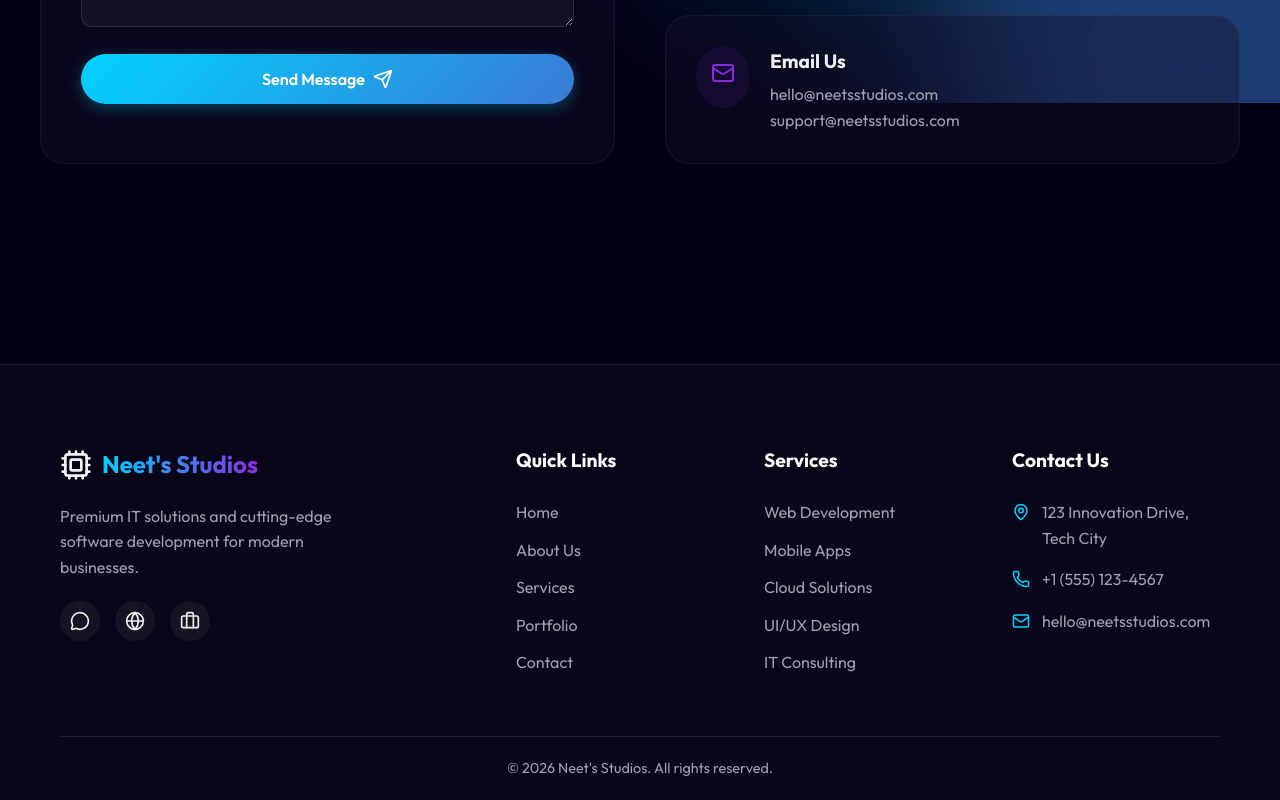
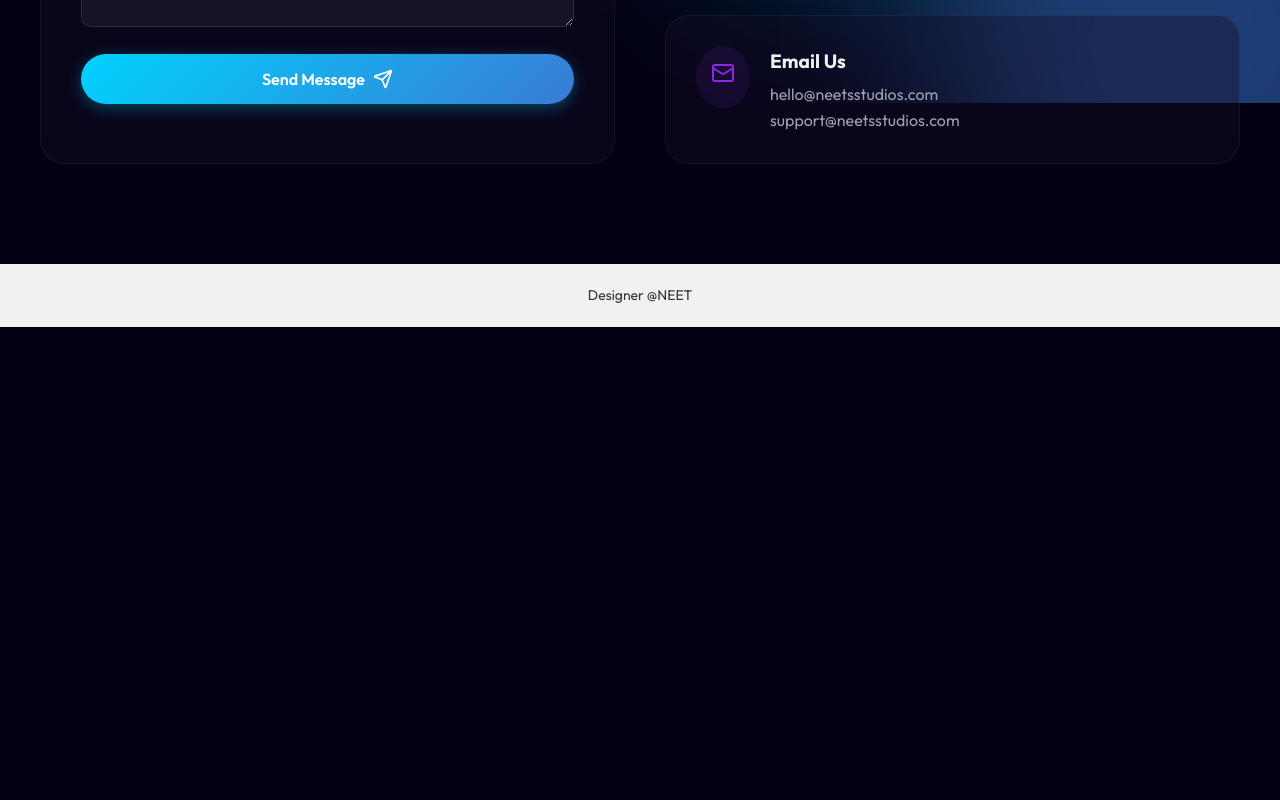
Before and after one commit to kalispidyman/raagneet, a React (Vite) app: page /contact in a window 1280 px wide. Shown: the part 697-1497 px from the top of the page. After the commit the page ends 1024 px from the top, so only its background shows below. Built offline with nearby package versions, Linux system fonts and the light colour scheme.

Commit message:
Add 'Designer @NEET' text to the footer

```diff
--- a/src/components/Footer.css
+++ b/src/components/Footer.css
@@ -1,120 +1,11 @@
-.footer {
-  margin-top: 100px;
-  padding: 80px 0 20px 0;
-  border-bottom: none;
-  border-left: none;
-  border-right: none;
-  border-radius: 0;
+footer {
+    text-align: center;
+    padding: 20px;
+    background-color: #f1f1f1;
 }
 
-.footer-grid {
-  display: grid;
-  grid-template-columns: 2fr 1fr 1fr 1fr;
-  gap: 40px;
-  margin-bottom: 60px;
+footer p {
+    margin: 0;
+    font-size: 14px;
+    color: #333;
 }
-
-.footer-brand {
-  display: flex;
-  flex-direction: column;
-  gap: 20px;
-}
-
-.footer-logo {
-  display: flex;
-  align-items: center;
-  gap: 10px;
-  font-size: 1.5rem;
-  font-weight: 700;
-}
-
-.footer-desc {
-  color: var(--color-text-muted);
-  max-width: 300px;
-}
-
-.social-links {
-  display: flex;
-  gap: 15px;
-}
-
-.social-icon {
-  display: flex;
-  align-items: center;
-  justify-content: center;
-  width: 40px;
-  height: 40px;
-  border-radius: 50%;
-  background: rgba(255, 255, 255, 0.05);
-  color: var(--color-text);
-  transition: var(--transition-fast);
-}
-
-.social-icon:hover {
-  background: var(--color-primary);
-  color: #fff;
-  transform: translateY(-3px);
-  box-shadow: 0 5px 15px rgba(0, 210, 255, 0.3);
-}
-
-.footer-heading {
-  font-size: 1.2rem;
-  margin-bottom: 24px;
-  color: #fff;
-}
-
-.footer-links {
-  display: flex;
-  flex-direction: column;
-  gap: 12px;
-}
-
-.footer-links a {
-  color: var(--color-text-muted);
-  transition: var(--transition-fast);
-}
-
-.footer-links a:hover {
-  color: var(--color-primary);
-  padding-left: 5px;
-}
-
-.contact-info {
-  display: flex;
-  flex-direction: column;
-  gap: 16px;
-}
-
-.contact-info li {
-  display: flex;
-  align-items: flex-start;
-  gap: 12px;
-  color: var(--color-text-muted);
-}
-
-.contact-icon {
-  color: var(--color-primary);
-  flex-shrink: 0;
-  margin-top: 3px;
-}
-
-.footer-bottom {
-  text-align: center;
-  padding-top: 20px;
-  border-top: 1px solid rgba(255, 255, 255, 0.1);
-  color: var(--color-text-muted);
-  font-size: 0.9rem;
-}
-
-@media screen and (max-width: 960px) {
-  .footer-grid {
-    grid-template-columns: 1fr 1fr;
-  }
-}
-
-@media screen and (max-width: 600px) {
-  .footer-grid {
-    grid-template-columns: 1fr;
-    gap: 30px;
-  }
-}
--- a/src/components/Footer.jsx
+++ b/src/components/Footer.jsx
@@ -1,75 +1,12 @@
 import React from 'react';
-import { Link } from 'react-router-dom';
-import { Cpu, Mail, Phone, MapPin, Globe, MessageCircle, Briefcase } from 'lucide-react';
 import './Footer.css';
 
 const Footer = () => {
-  return (
-    <footer className="footer glass">
-      <div className="container">
-        <div className="footer-grid">
-          <div className="footer-brand">
-            <Link to="/" className="footer-logo">
-              <Cpu className="logo-icon" size={32} />
-              <span className="logo-text text-gradient">Neet's Studios</span>
-            </Link>
-            <p className="footer-desc">
-              Premium IT solutions and cutting-edge software development for modern businesses.
-            </p>
-            <div className="social-links">
-              <a href="#" className="social-icon"><MessageCircle size={20} /></a>
-              <a href="#" className="social-icon"><Globe size={20} /></a>
-              <a href="#" className="social-icon"><Briefcase size={20} /></a>
-            </div>
-          </div>
-
-          <div className="footer-links-group">
-            <h3 className="footer-heading">Quick Links</h3>
-            <ul className="footer-links">
-              <li><Link to="/">Home</Link></li>
-              <li><Link to="/about">About Us</Link></li>
-              <li><Link to="/services">Services</Link></li>
-              <li><Link to="/portfolio">Portfolio</Link></li>
-              <li><Link to="/contact">Contact</Link></li>
-            </ul>
-          </div>
-
-          <div className="footer-links-group">
-            <h3 className="footer-heading">Services</h3>
-            <ul className="footer-links">
-              <li><a href="#">Web Development</a></li>
-              <li><a href="#">Mobile Apps</a></li>
-              <li><a href="#">Cloud Solutions</a></li>
-              <li><a href="#">UI/UX Design</a></li>
-              <li><a href="#">IT Consulting</a></li>
-            </ul>
-          </div>
-
-          <div className="footer-contact">
-            <h3 className="footer-heading">Contact Us</h3>
-            <ul className="contact-info">
-              <li>
-                <MapPin size={18} className="contact-icon" />
-                <span>123 Innovation Drive, Tech City</span>
-              </li>
-              <li>
-                <Phone size={18} className="contact-icon" />
-                <span>+1 (555) 123-4567</span>
-              </li>
-              <li>
-                <Mail size={18} className="contact-icon" />
-                <span>hello@neetsstudios.com</span>
-              </li>
-            </ul>
-          </div>
-        </div>
-
-        <div className="footer-bottom">
-          <p>&copy; {new Date().getFullYear()} Neet's Studios. All rights reserved.</p>
-        </div>
-      </div>
-    </footer>
-  );
+    return (
+        <footer>
+            <p>Designer @NEET</p>
+        </footer>
+    );
 };
 
 export default Footer;
```
